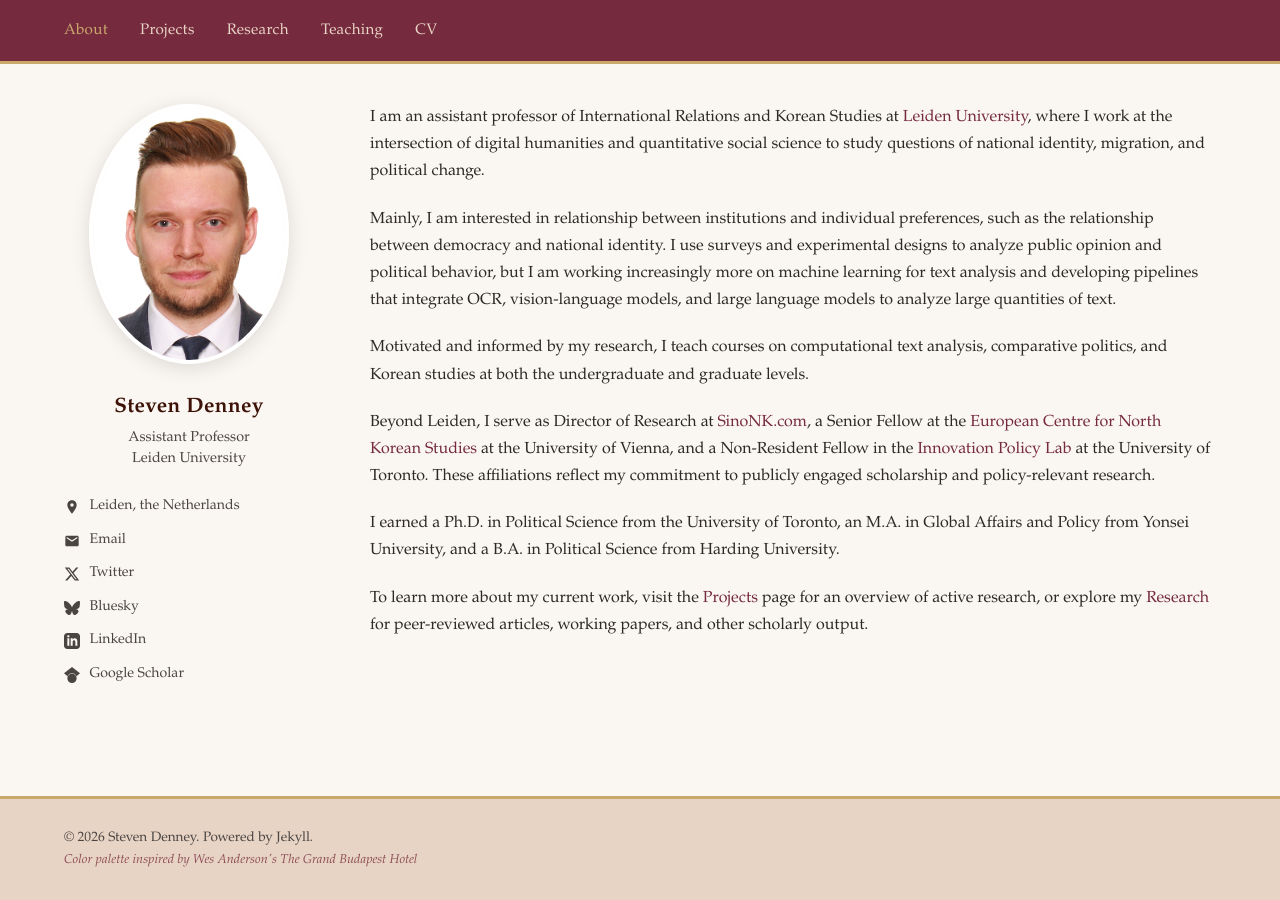
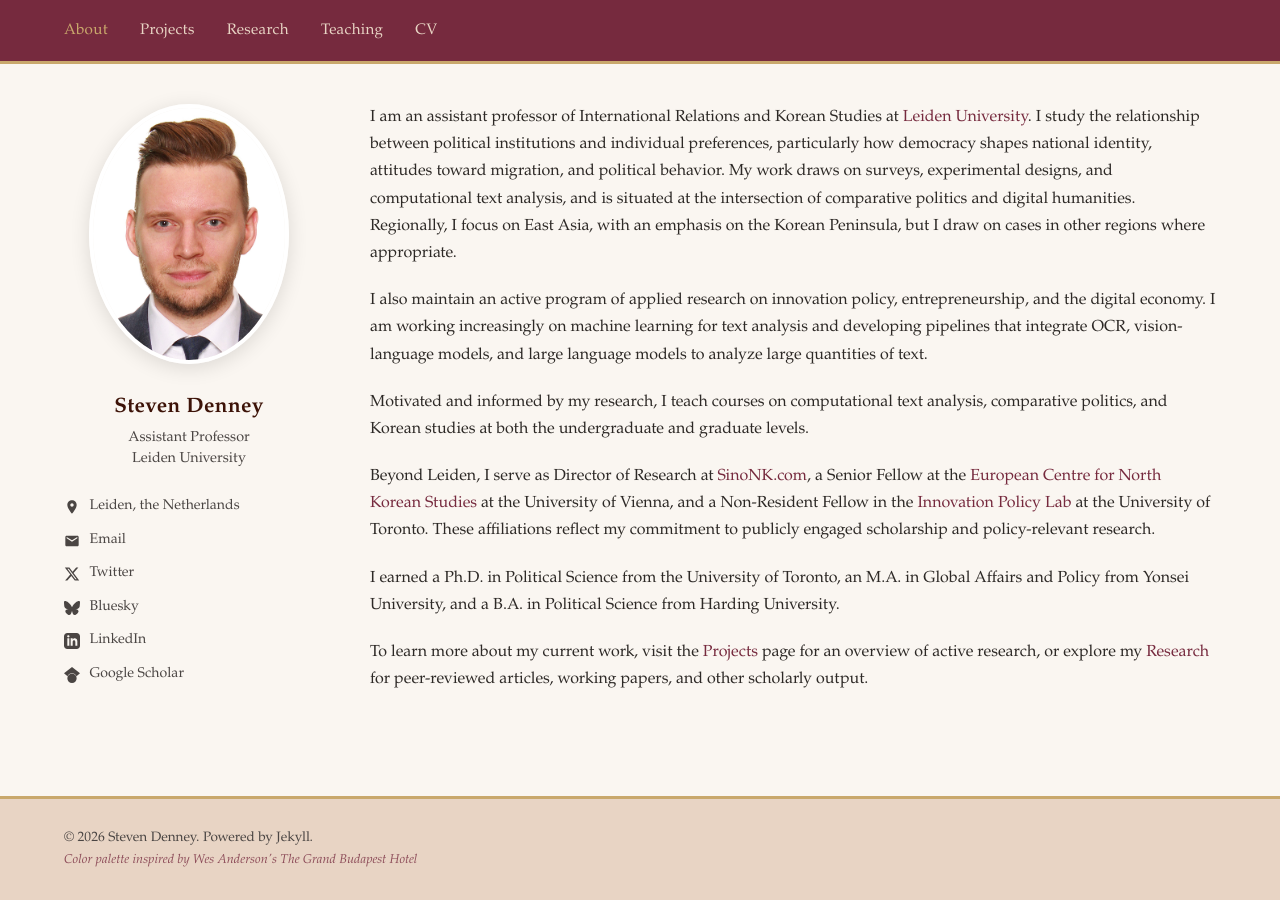
Before and after one commit to scdenney/scdenney.github.io, a Jekyll site: the page built from index.md, in a window 1280 px wide. Built offline with Jekyll 4.4.1, drawn with Linux system fonts in a browser that asks for light colours.

Commit message:
Replace CV with LaTeX-generated version and update site bio
- Add denney_cv.tex (XeLaTeX source) and compiled denney_cv.pdf
- Remove old denney_cv_08122025.pdf
- Update cv.md to point to new PDF filename
- Revise index.md bio to align with CV research profile, including
  applied research on innovation policy and the digital economy

```diff
--- a/index.md
+++ b/index.md
@@ -3,9 +3,9 @@ layout: home
 title: About
 ---
 
-I am an assistant professor of International Relations and Korean Studies at [Leiden University](https://www.universiteitleiden.nl/), where I work at the intersection of digital humanities and quantitative social science to study questions of national identity, migration, and political change.
+I am an assistant professor of International Relations and Korean Studies at [Leiden University](https://www.universiteitleiden.nl/). I study the relationship between political institutions and individual preferences, particularly how democracy shapes national identity, attitudes toward migration, and political behavior. My work draws on surveys, experimental designs, and computational text analysis, and is situated at the intersection of comparative politics and digital humanities. Regionally, I focus on East Asia, with an emphasis on the Korean Peninsula, but I draw on cases in other regions where appropriate.
 
-Mainly, I am interested in relationship between institutions and individual preferences, such as the relationship between democracy and national identity. I use surveys and experimental designs to analyze public opinion and political behavior, but I am working increasingly more on machine learning for text analysis and developing pipelines that integrate OCR, vision-language models, and large language models to analyze large quantities of text.
+I also maintain an active program of applied research on innovation policy, entrepreneurship, and the digital economy. I am working increasingly on machine learning for text analysis and developing pipelines that integrate OCR, vision-language models, and large language models to analyze large quantities of text.
 
 Motivated and informed by my research, I teach courses on computational text analysis, comparative politics, and Korean studies at both the undergraduate and graduate levels.
 
```
Also changed, not shown: cv.md (+3 -3 lines), 3 other files.
